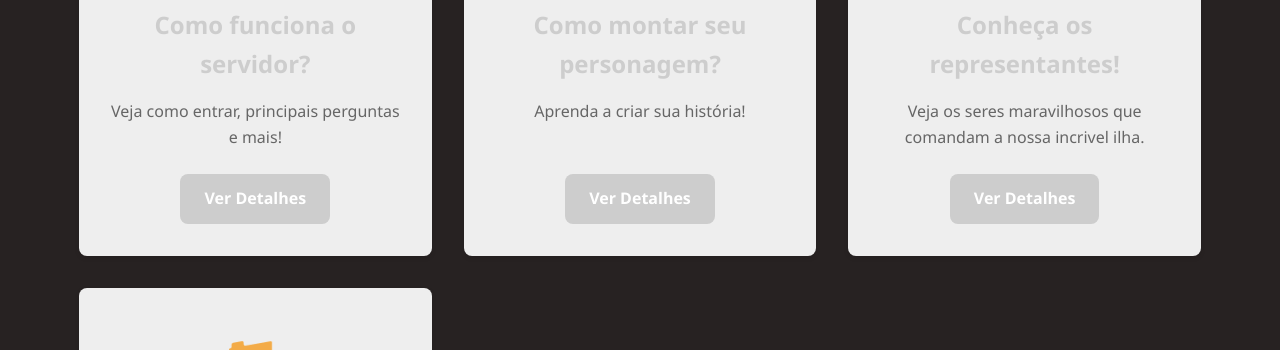
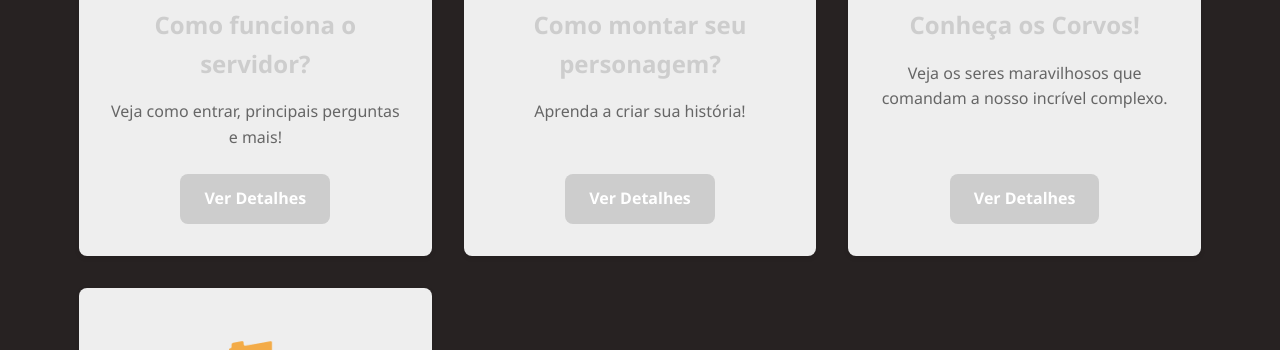
Before and after one commit to skzsoo/infoo_pysmp, a plain HTML site: page index.html in a window 1280 px wide. Shown: the part 785-1135 px from the top of the page. Drawn offline with Linux system fonts and the light colour scheme.

Commit message:
index1.html

```diff
--- a/index.html
+++ b/index.html
@@ -57,8 +57,8 @@
 
                     <div class="card">
                         <div class="card-icone">📜</div>
-                        <h3>Conheça os representantes!</h3>
-                        <p>Veja os seres maravilhosos que comandam a nossa incrivel ilha.</p>
+                        <h3>Conheça os Corvos!</h3>
+                        <p>Veja os seres maravilhosos que comandam a nosso incrível complexo.</p>
                         <a href="representantes.html" class="botao botao-primario">Ver Detalhes</a>
                     </div>
 
```
